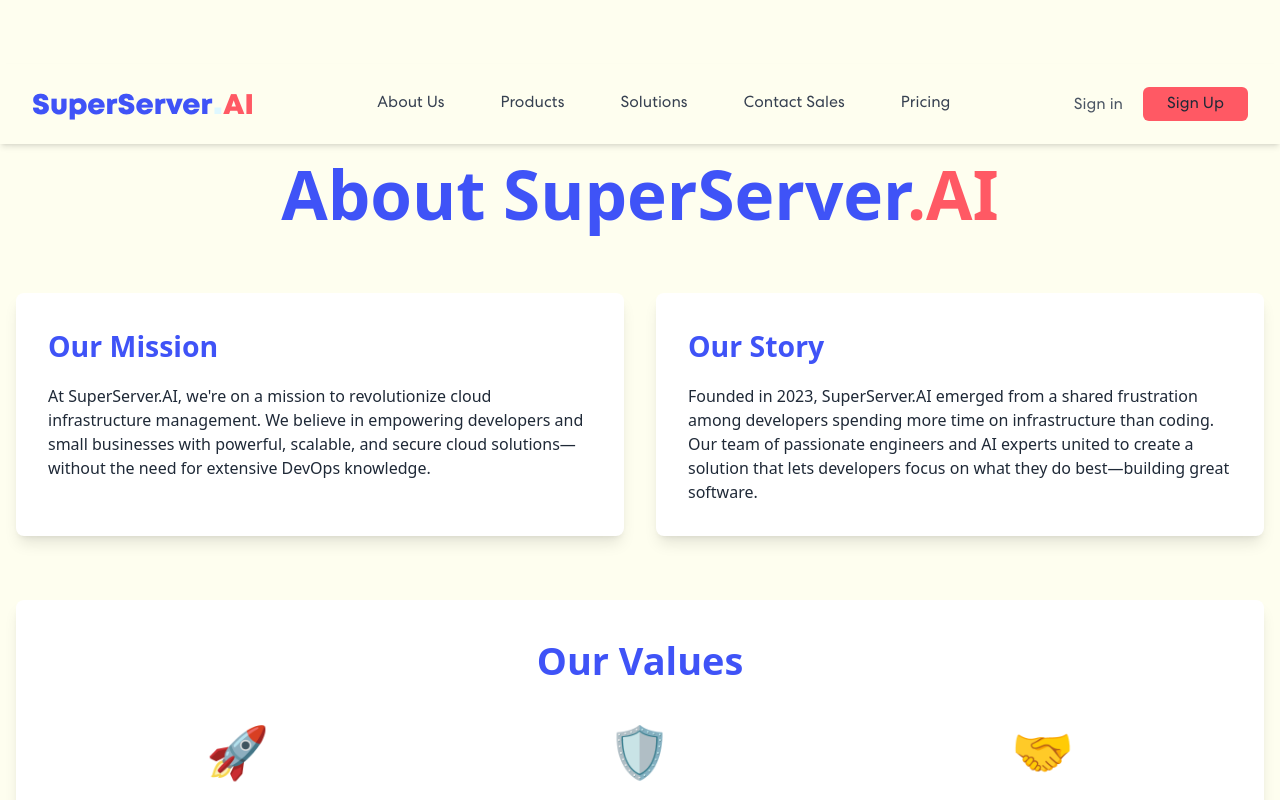
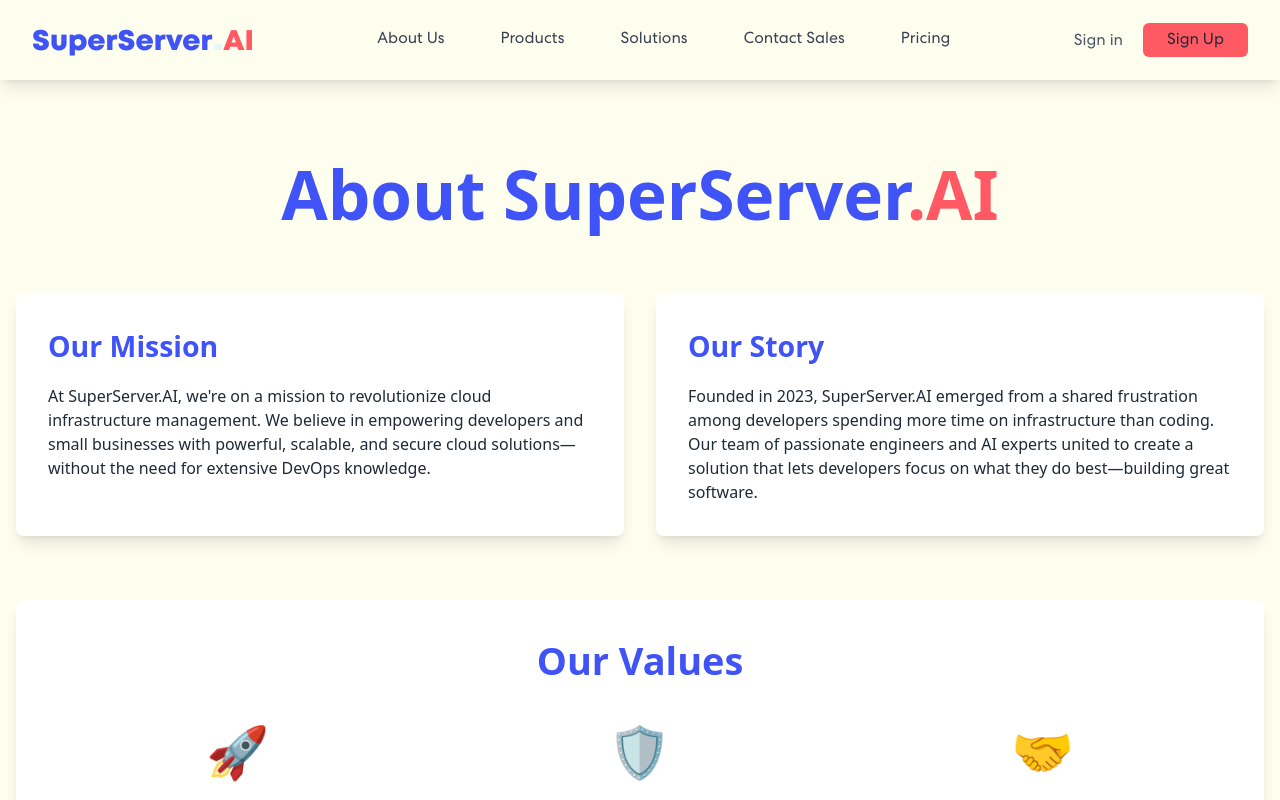
Before and after one commit to Avinier/SuperServerAI-LandingPage, a React (Vite) app: page /about in a window 1280 px wide. Shown: the top 800 px of the page. Built offline with nearby package versions, Linux system fonts and the light colour scheme.

Commit message:
Revert "about"
This reverts commit b5801ebc90c28fdb670d0a2219a937f07e22cc25.

```diff
--- a/src/main.jsx
+++ b/src/main.jsx
@@ -19,7 +19,10 @@ const router = createBrowserRouter([
   },
   {
     path: "/about",
-    element: <AboutPage/>
+    element: <>
+      <Header/>
+      <AboutPage/>
+    </>
   },
   {
     path: "/contact",
--- a/src/routes/about.jsx
+++ b/src/routes/about.jsx
@@ -1,5 +1,4 @@
 import React from 'react';
-import Header from '../components/Header';
 import { motion } from 'framer-motion'; // You'll need to install framer-motion
 
 const AboutPage = () => {
@@ -11,7 +10,6 @@ const AboutPage = () => {
   return (
     <div className="flex flex-col min-h-screen bg-background">
       <main className="flex-grow py-16">
-        <Header />
         <div className="container mx-auto px-4">
           <motion.h1
             className="text-5xl font-bold text-primary mb-12 text-center"
```
